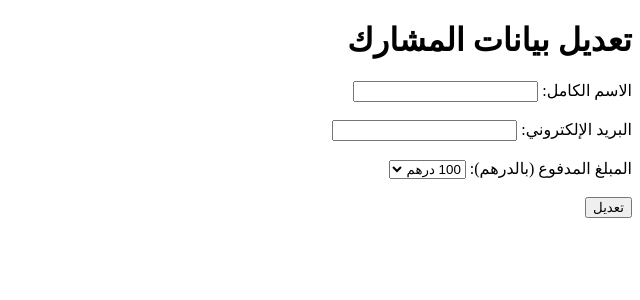
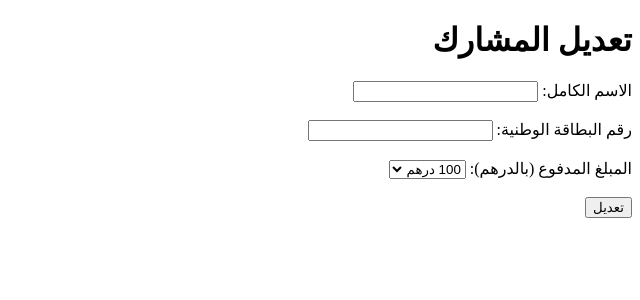
Before and after one commit to OUCHTAH/chakir, a Flask app: template templates/update.html in a window 1280 px wide. Shown: the top 300 px of the page, without its empty margins (640-1280 px from the left). Run offline with Flask 2, Linux system fonts and the light colour scheme; the template is opened without the code that fills it, so the values that code supplies are empty.

Commit message:
Update update.html

```diff
--- a/templates/update.html
+++ b/templates/update.html
@@ -3,16 +3,19 @@
 <head>
     <meta charset="UTF-8">
     <meta name="viewport" content="width=device-width, initial-scale=1.0">
-    <title>تعديل بيانات المشارك</title>
+    <title>تعديل المشارك</title>
+    <style>
+        /* يمكنك إضافة التنسيق الذي تفضله هنا */
+    </style>
 </head>
 <body>
-    <h1>تعديل بيانات المشارك</h1>
+    <h1>تعديل المشارك</h1>
     <form action="{{ url_for('update', ticket_number=participant['ticket_number']) }}" method="POST">
         <label for="name">الاسم الكامل:</label>
         <input type="text" id="name" name="name" value="{{ participant['name'] }}" required><br><br>
 
-        <label for="email">البريد الإلكتروني:</label>
-        <input type="email" id="email" name="email" value="{{ participant['email'] }}" required><br><br>
+        <label for="national_id">رقم البطاقة الوطنية:</label>
+        <input type="text" id="national_id" name="national_id" value="{{ participant['national_id'] }}" required><br><br>
 
         <label for="amount">المبلغ المدفوع (بالدرهم):</label>
         <select id="amount" name="amount" required>
```
